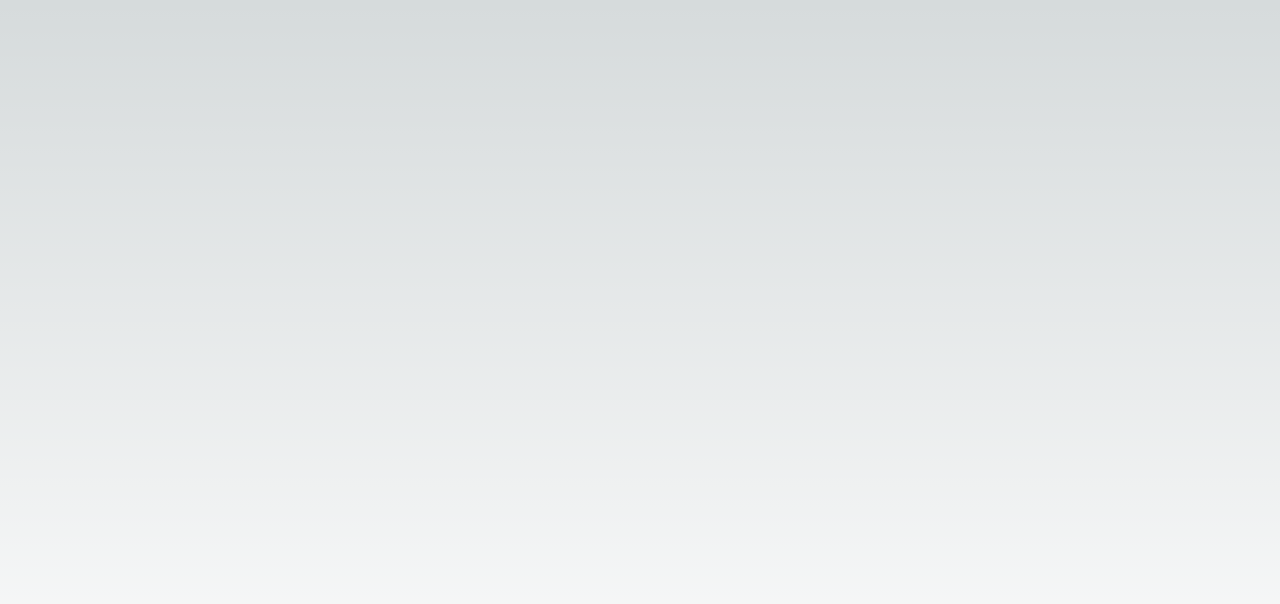
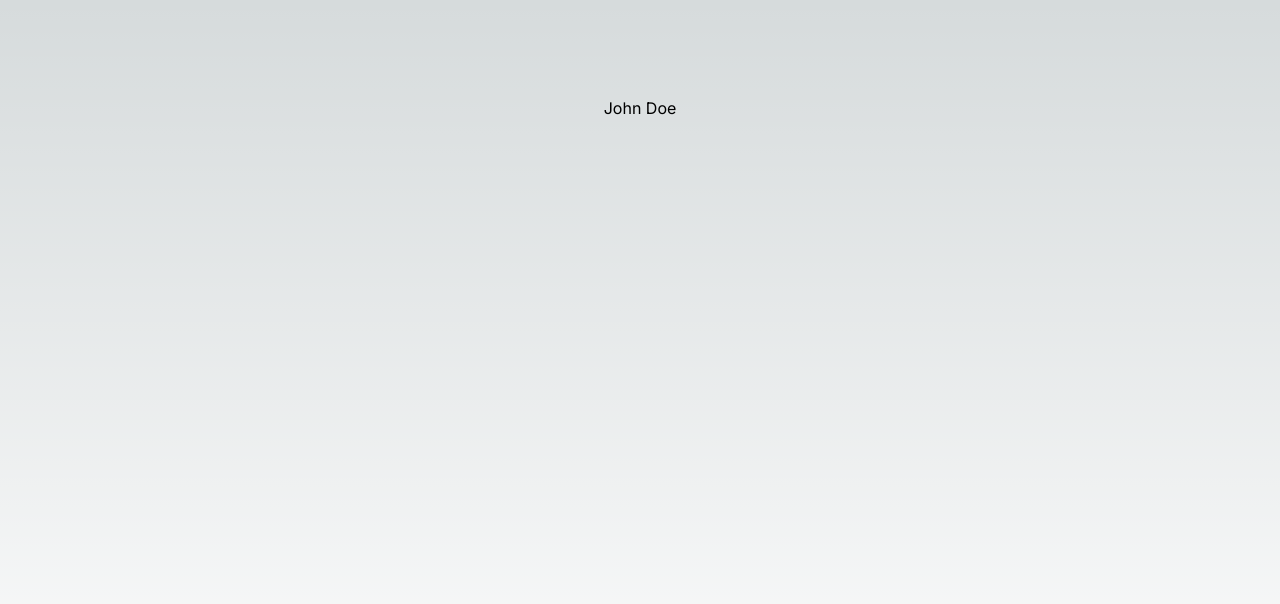
Before and after one commit to kzv-nursultan/aer-test, a Next.js app: page / in a window 1280 px wide. Shown: the top 604 px of the page. Built offline with nearby package versions, Linux system fonts and the light colour scheme; data requests are answered from the project's data file.

Commit message:
added db.json for mock data and changed next port

```diff
--- a/app/page.tsx
+++ b/app/page.tsx
@@ -1,8 +1,26 @@
+interface Employee {
+  id: number;
+  name: string;
+  email: string;
+  age: number;
+  position: string;
+  department: string;
+}
 
-export default function Home() {
+const getListOfEmployees = async (): Promise<Employee[]> => {
+  const res = await fetch("http://localhost:3000/employees");
+  return res.json();
+};
+export default async function Home() {
+  const employeesList = await getListOfEmployees();
+
   return (
     <main className="flex min-h-screen flex-col items-center justify-between p-24">
-
+      <>
+        {employeesList.map((employee) => (
+          <p key={employee.id}>{employee.name}</p>
+        ))}
+      </>
     </main>
   );
 }
--- /dev/null
+++ b/db.json
@@ -0,0 +1,12 @@
+{
+  "employees": [
+    {
+      "id": 1,
+      "name": "John Doe",
+      "email": "email@email.com",
+      "age": 20,
+      "position": "manager",
+      "department": "front-end"
+    }
+  ]
+}
--- a/package.json
+++ b/package.json
@@ -3,9 +3,9 @@
   "version": "0.1.0",
   "private": true,
   "scripts": {
-    "dev": "next dev",
+    "dev": "next dev -p 3001",
     "build": "next build",
-    "start": "next start",
+    "start": "next start -p 3001",
     "lint": "next lint"
   },
   "dependencies": {
```
